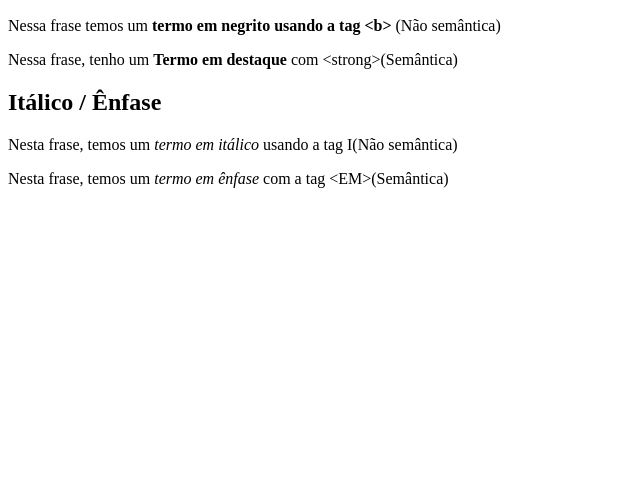
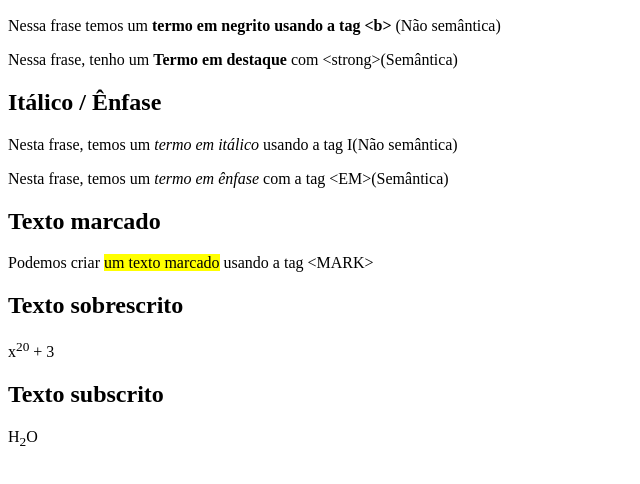
Before and after one commit to AdielSantiago/HTML-e-CSS, a plain HTML site: page front-end para web/ex06/ex06.html in a window 1280 px wide. Shown: the part 110-594 px from the top of the page, without its empty margins (0-640 px from the left). Drawn offline with Linux system fonts and the light colour scheme.

Commit message:
Tag sup e sub

```diff
--- a/front-end para web/ex06/ex06.html
+++ b/front-end para web/ex06/ex06.html
@@ -13,5 +13,13 @@
     <h2>Itálico / Ênfase</h2>
     <p>Nesta frase, temos um <i>termo em itálico</i> usando a tag I(Não semântica)</p>
     <P>Nesta frase, temos um <em>termo em ênfase</em> com a tag &LT;EM&GT;(Semântica)</P>
+    <h2>Texto marcado</h2>
+    <p>Podemos criar <MARK>um texto marcado</MARK> usando a tag &lt;MARK&GT;</p>
+
+    <h2>Texto sobrescrito</h2>
+    <p>x<sup>20</sup> + 3</p>
+    <h2>Texto subscrito</h2>
+    <p>H<SUB>2</SUB>O</p>
+
 </body>
 </html>
```
